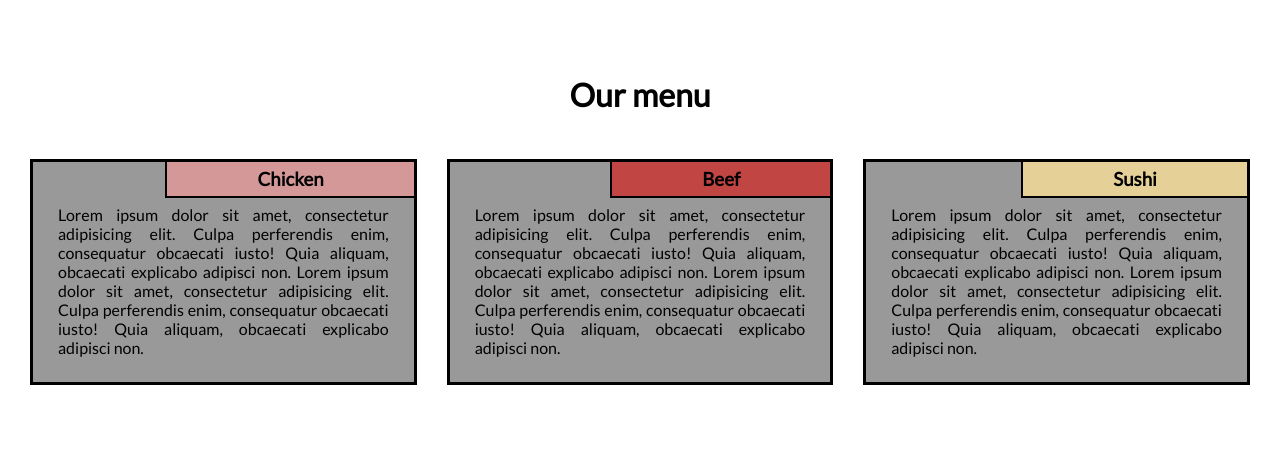
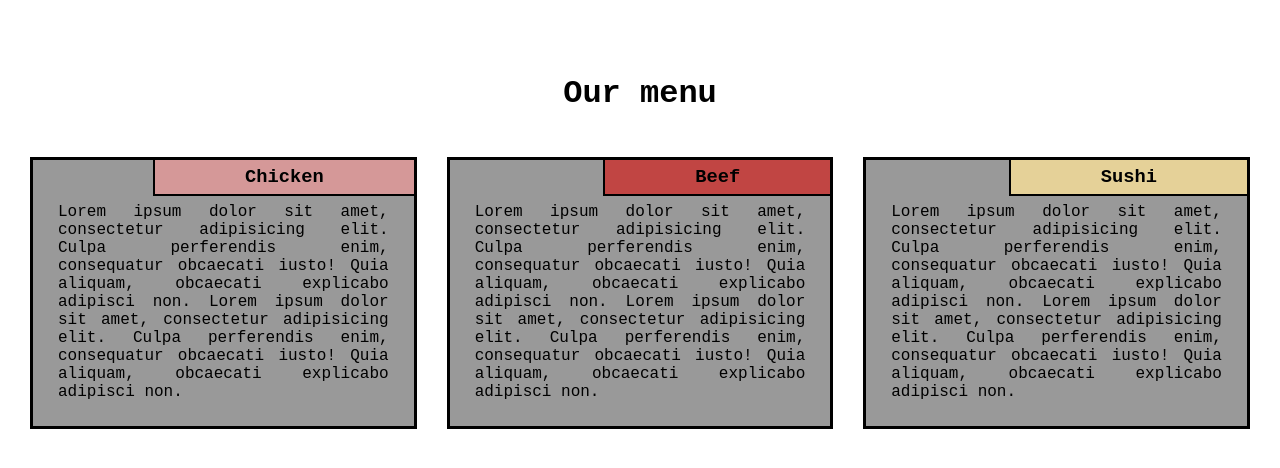
Before and after one commit to Mari-chu/module2-solution, a plain HTML site: page mod2_solution/index.html in a window 1280 px wide. Drawn offline with Linux system fonts and the light colour scheme.

Commit message:
My First Coding Assignment

```diff
--- a/mod2_solution/css/style.css
+++ b/mod2_solution/css/style.css
@@ -5,7 +5,7 @@
   }
 
   body{
-    font-family: 'Lato', sans-serif;
+  font-family: 'Courier New', Courier, monospace;
   }
 
   .row{
@@ -60,7 +60,7 @@
     background-color: #E5D198;
   }
 
-  /* Simple Responsive Framework. */
+
   /*------ Desktop ------*/
   @media (min-width: 992px){
     .col-lg-1, .col-lg-2, .col-lg-3, .col-lg-4, .col-lg-5, .col-lg-6, .col-lg-7, .col-lg-8, .col-lg-9, .col-lg-10, .col-lg-11, .col-lg-12 {
--- a/mod2_solution/index.html
+++ b/mod2_solution/index.html
@@ -3,8 +3,7 @@
 <head>
   <meta charset="utf-8">
   <meta name="viewport" content="width=device-width, initial-scale=1">
-  <title>My Responsive Layout</title>
-  <link href="https://fonts.googleapis.com/css?family=Lato" rel="stylesheet">
+  <title>Module 2 Coding Assignment</title>
   <link href='css/style.css' rel='stylesheet' type='text/css'>
 </head>
 <body>
```
Also changed, not shown: 1 other file.
